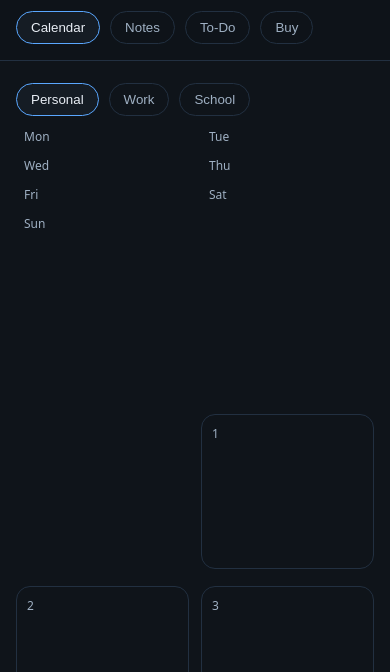
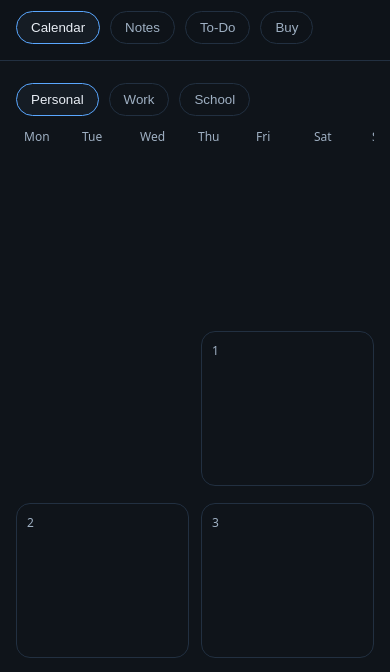
Before and after one commit to devingarc13-glitch/personal-planner, a plain HTML site: page index.html in a window 390 px wide. Shown: the part 123-795 px from the top of the page. Drawn offline with Linux system fonts and the light colour scheme.

Commit message:
Update style.css

```diff
--- a/style.css
+++ b/style.css
@@ -226,12 +226,20 @@ h3{
 @media (max-width: 700px) {
 
   /* show weekday labels again on phone */
-  .weekdays {
-    display: grid !important;
-    grid-template-columns: repeat(2, 1fr) !important; /* match the 2-column mobile layout */
-    gap: 12px !important;
-    margin: 0 0 8px 0 !important;
-  }
+  .weekdays{
+  display:flex !important;
+  gap:14px !important;
+  overflow-x:auto !important;
+  -webkit-overflow-scrolling: touch;
+  margin: 0 0 10px 0 !important;
+  padding-bottom: 4px !important;
+}
+
+.weekdays div{
+  min-width: 44px;   /* keeps them from wrapping */
+  text-align: left;
+  white-space: nowrap;
+}
 
   /* make month grid readable on phone (2 columns) */
   #monthGrid {
```
